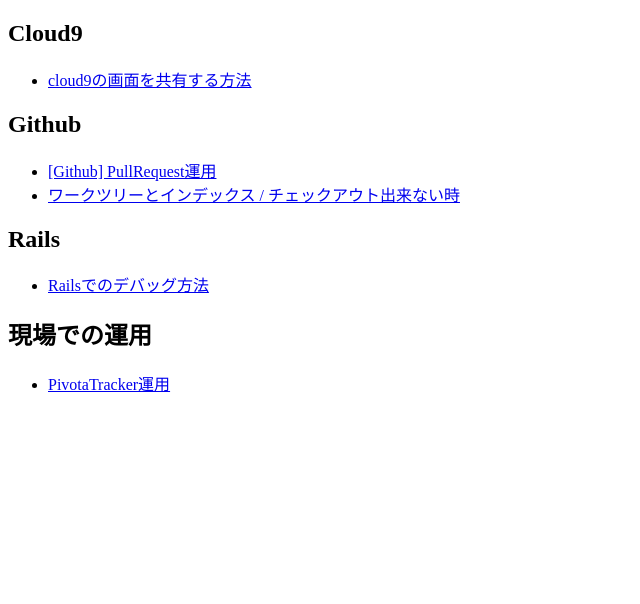
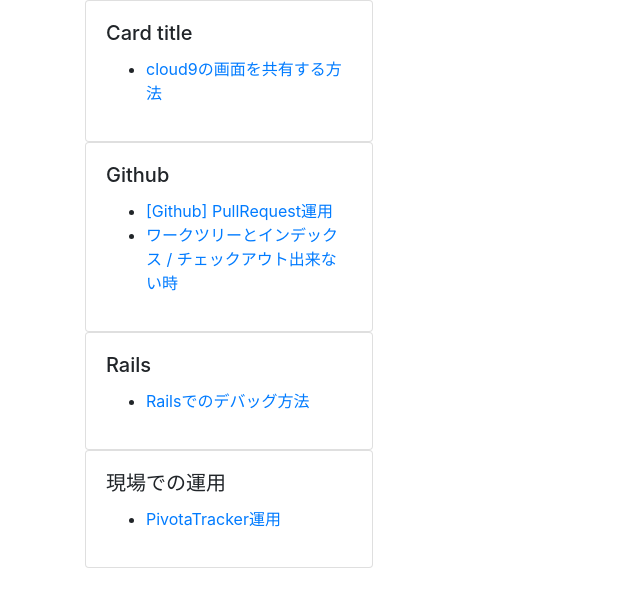
Before and after one commit to yusukexyusuke/menta, a plain HTML site: page index.html in a window 1280 px wide. Shown: the whole page, without its empty margins (0-640 px from the left). Drawn offline with nearby package versions, Linux system fonts and the light colour scheme.

Commit message:
add bootstrap.

```diff
--- a/index.html
+++ b/index.html
@@ -3,36 +3,53 @@
 <head>
   <meta charset="UTF-8">
   <title>yusukexyusuke menta</title>
+  <link rel="stylesheet" href="https://stackpath.bootstrapcdn.com/bootstrap/4.5.0/css/bootstrap.min.css" integrity="sha384-9aIt2nRpC12Uk9gS9baDl411NQApFmC26EwAOH8WgZl5MYYxFfc+NcPb1dKGj7Sk" crossorigin="anonymous">
+  <script src="https://code.jquery.com/jquery-3.5.1.slim.min.js" integrity="sha384-DfXdz2htPH0lsSSs5nCTpuj/zy4C+OGpamoFVy38MVBnE+IbbVYUew+OrCXaRkfj" crossorigin="anonymous"></script>
+  <script src="https://cdn.jsdelivr.net/npm/popper.js@1.16.0/dist/umd/popper.min.js" integrity="sha384-Q6E9RHvbIyZFJoft+2mJbHaEWldlvI9IOYy5n3zV9zzTtmI3UksdQRVvoxMfooAo" crossorigin="anonymous"></script>
+  <script src="https://stackpath.bootstrapcdn.com/bootstrap/4.5.0/js/bootstrap.min.js" integrity="sha384-OgVRvuATP1z7JjHLkuOU7Xw704+h835Lr+6QL9UvYjZE3Ipu6Tp75j7Bh/kR0JKI" crossorigin="anonymous"></script>
 </head>
 <body>
-
-  <section>
-    <h2>Cloud9</h2>
+  <div class="container">
+    <div class="row">
+      <div class="col-12">
+        <div class="card" style="width: 18rem;">
+          <div class="card-body">
+            <h5 class="card-title">Card title</h5>
             <ul>
               <li><a href="https://youtu.be/JP8HRxCqkx0" target="_blank">cloud9の画面を共有する方法</a></li>
             </ul>
-  </section>
+          </div>
+        </div>
 
-  <section>
-    <h2>Github</h2>
+        <div class="card" style="width: 18rem;">
+          <div class="card-body">
+            <h5 class="card-title">Github</h5>
             <ul>
               <li><a href="https://youtu.be/Tn-g1D3gq_Y" target="_blank">[Github] PullRequest運用</a></li>
               <li><a href="https://www.youtube.com/watch?v=C4TJyqDOCk0" target="_blank">ワークツリーとインデックス / チェックアウト出来ない時</a></li>
             </ul>
-  </section>
+          </div>
+        </div>
 
-  <section>
-    <h2>Rails</h2>
+        <div class="card" style="width: 18rem;">
+          <div class="card-body">
+            <h5 class="card-title">Rails</h5>
             <ul>
               <li><a href="https://youtu.be/FB66gxP83NA" target="_blank">Railsでのデバッグ方法</a></li>
             </ul>
-  </section>
+          </div>
+        </div>
 
-  <section>
-    <h2>現場での運用</h2>
+        <div class="card" style="width: 18rem;">
+          <div class="card-body">
+            <h5 class="card-title">現場での運用</h5>
             <ul>
               <li><a href="https://www.youtube.com/watch?v=rpZg97WxAoM" target="_blank">PivotaTracker運用</a></li>
             </ul>
-  </section>
+          </div>
+        </div>
+      </div>
+    </div>
+  </div>
 </body>
 </html>
```
Lines whose indentation alone changed are shown as unchanged.
